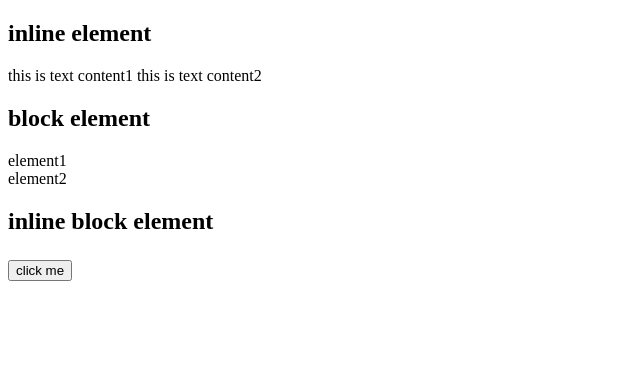
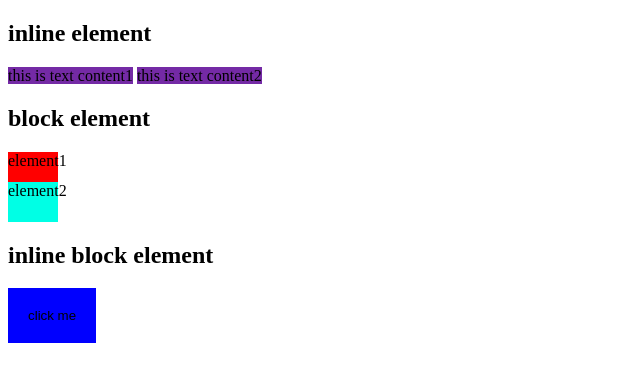
Before and after one commit to jadhavkirti854/assignment, a plain HTML site: page assignment10.html in a window 1280 px wide. Shown: the whole page, without its empty margins (0-640 px from the left). Drawn offline with Linux system fonts and the light colour scheme.

Commit message:
create inline block inline block

```diff
--- a/assignment10.html
+++ b/assignment10.html
@@ -3,20 +3,30 @@
   <head>
     <title>CSS</title>
     <style>
-      .span{
-        hight:20px
+      .span-1{
+        hight:20px;
         width: 30px;
-        background -color:yellow;
+    background-color: rgb(116, 42, 165);
       }
-      .div{
-        background-color: aqua;
+      .span-2{
+        hight:20px;
+        width: 30px;
+    background-color: rgb(116, 42, 165);
+      }
+      .div-1{
+        background-color: rgb(255, 0, 0);
         height:30px;
         width: 50px;
       }
-      .button{
+      .div-2{
+        background-color: rgb(0, 255, 229);
+        height:40px;
+        width: 50px;
+      }
+      .btn-1{
         background-color: blue;
-        border: 100px;
-        padding: 200px;
+        border: 10px;
+        padding: 20px;
         cursor: 50px;
       }
       .button hover{
@@ -27,12 +37,12 @@
   </head>
   <body>
     <h2>inline element</h2>
-    <span>this is text content1</span>
-    <span>this is text content2</span>
+    <span class="span-1">this is text content1</span>
+    <span class="span-2">this is text content2</span>
     <h2>block element</h2>
     <div class="div-1">element1</div>
-    <div>element2</div>
+    <div class="div-2">element2</div>
     <h2>inline block element<h2>
-      <button>click me</button>
+      <button class="btn-1">click me</button>
   </body>
 </html>
```
